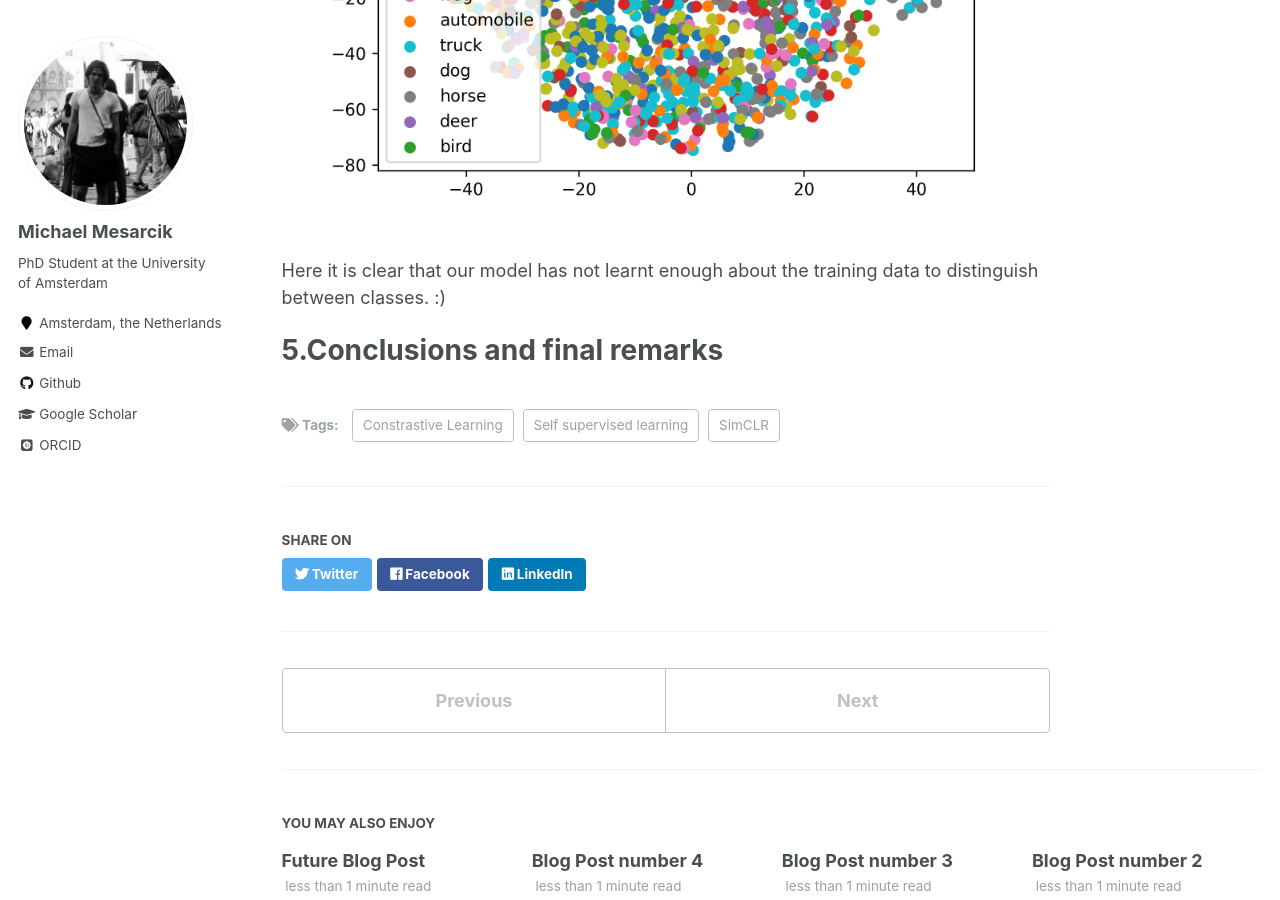
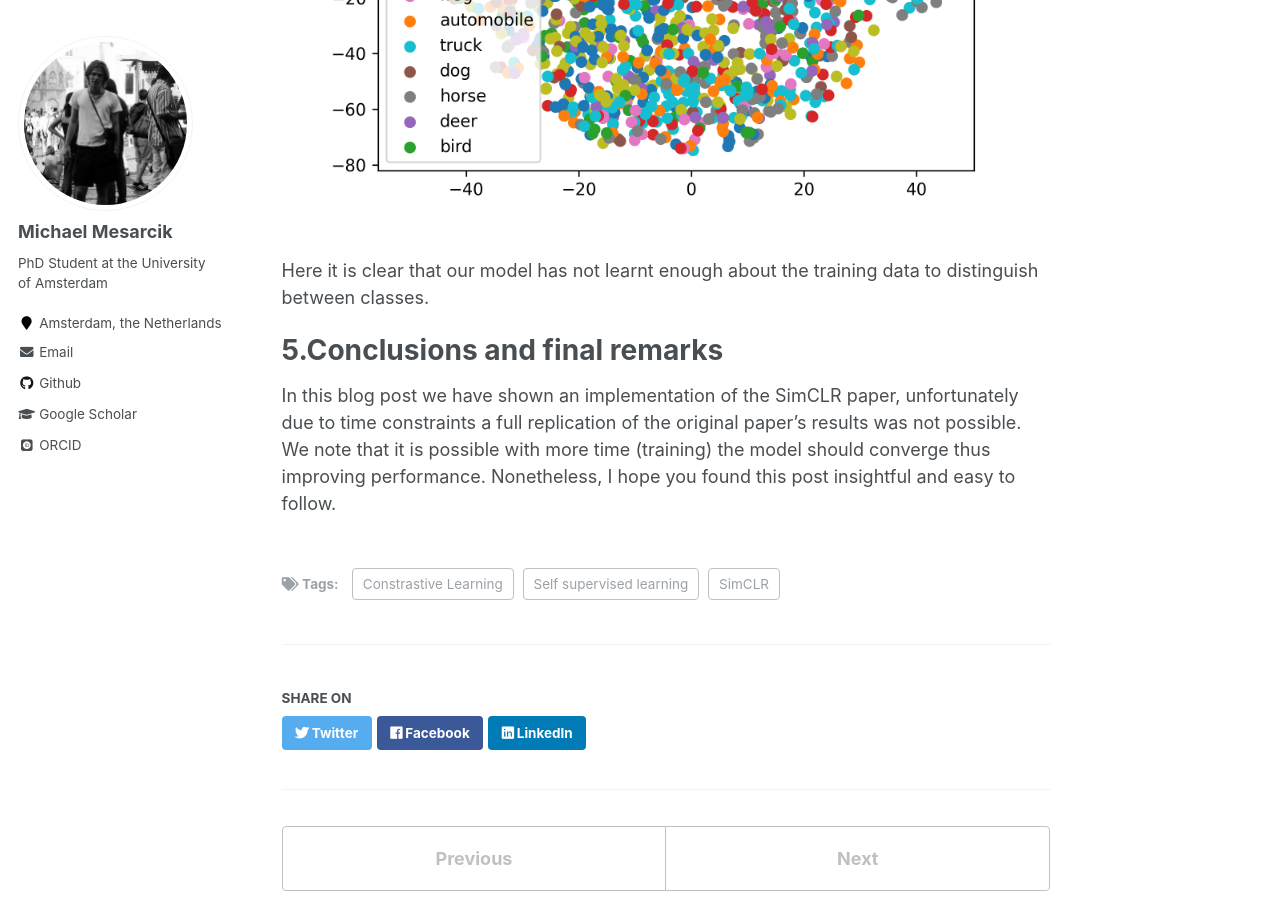
Before and after one commit to mesarcik/mesarcik.github.io, a Jekyll site: the page built from _posts/2021-12-08-blog-post-simclr.md, in a window 1280 px wide and 900 px high, scrolled down 5933 px. Built offline with Jekyll 4.4.1, drawn with Linux system fonts in a browser that asks for light colours; some web fonts are replaced; formulas are drawn with MathJax 3; some of the changed text lies outside the part shown.

Commit message:
blog post updated

```diff
--- a/_posts/2021-12-08-blog-post-simclr.md
+++ b/_posts/2021-12-08-blog-post-simclr.md
@@ -52,7 +52,7 @@ where $$t$$ is the temperature variable and $$sim()$$ is the cosine-similarity f
 
 3.Experimental setup
 ======
-In this section I define my pytorch based implementation of SimCLR.
+In this section I define my pytorch based implementation of SimCLR. For a full overview of the pytorch based implementation please see [the full Github repository](https://github.com/mesarcik/simclr).
 
 **3.1 Data Augmentation**
 		The data augmentations are implemented using `torchvision.transforms`. Here we define the augmentations as specified by the appendices of the SimCLR paper:
@@ -184,7 +184,8 @@ Here it is clear that our embedding is not fuly trained as we are only obtaining
 ![TSNE](/assets/images/tsne.png)
 
 Here it is clear that our model has not learnt enough about the training data to distinguish between classes.
-:)
 
 5.Conclusions and final remarks
 ======
+
+In this blog post we have shown an implementation of the SimCLR paper, unfortunately due to time constraints a full replication of the original paper's results was not possible. We note that it is possible with more time (training) the model should converge thus improving performance. Nonetheless, I hope you found this post insightful and easy to follow.
```
Also changed, not shown: other parts of _posts/2021-12-08-blog-post-simclr.md (+1 -1 lines).
